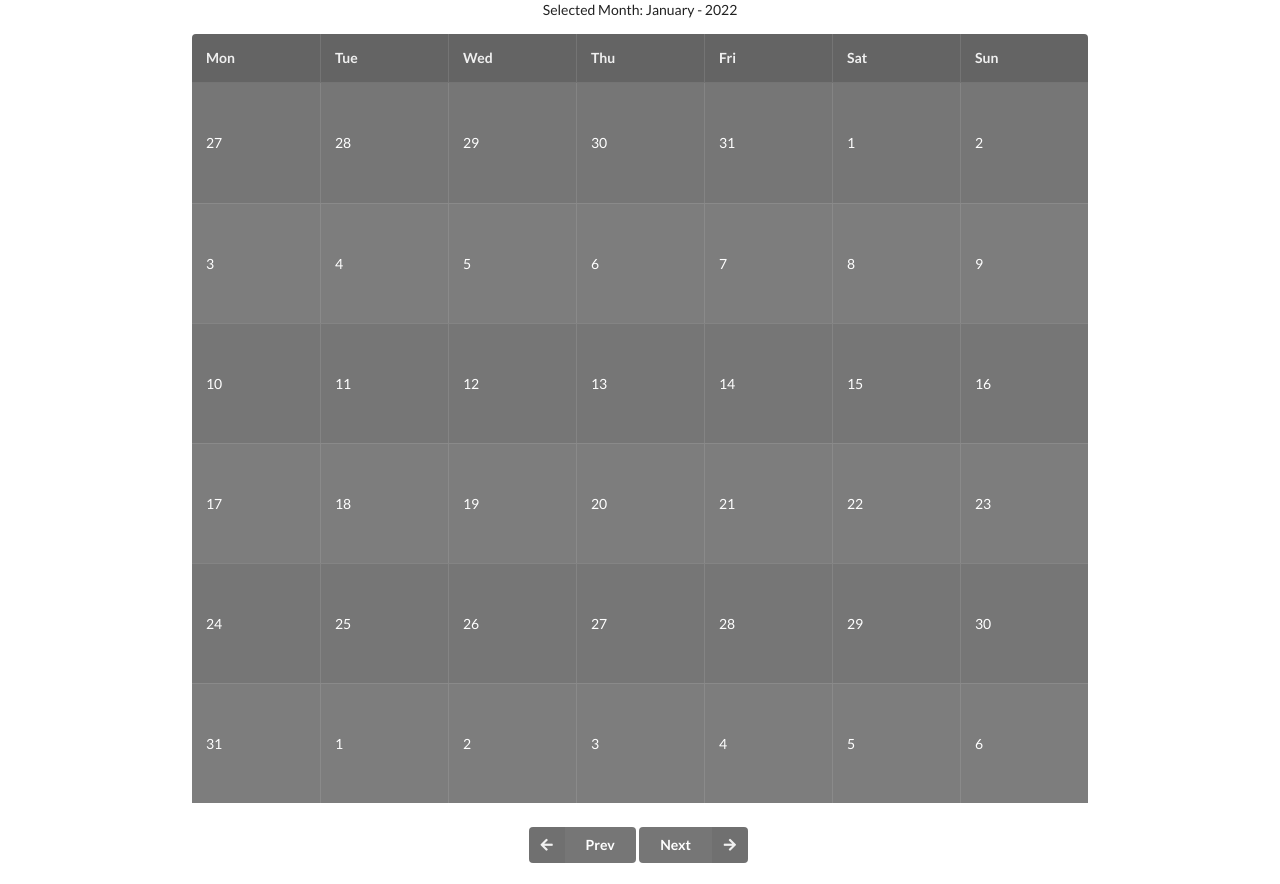
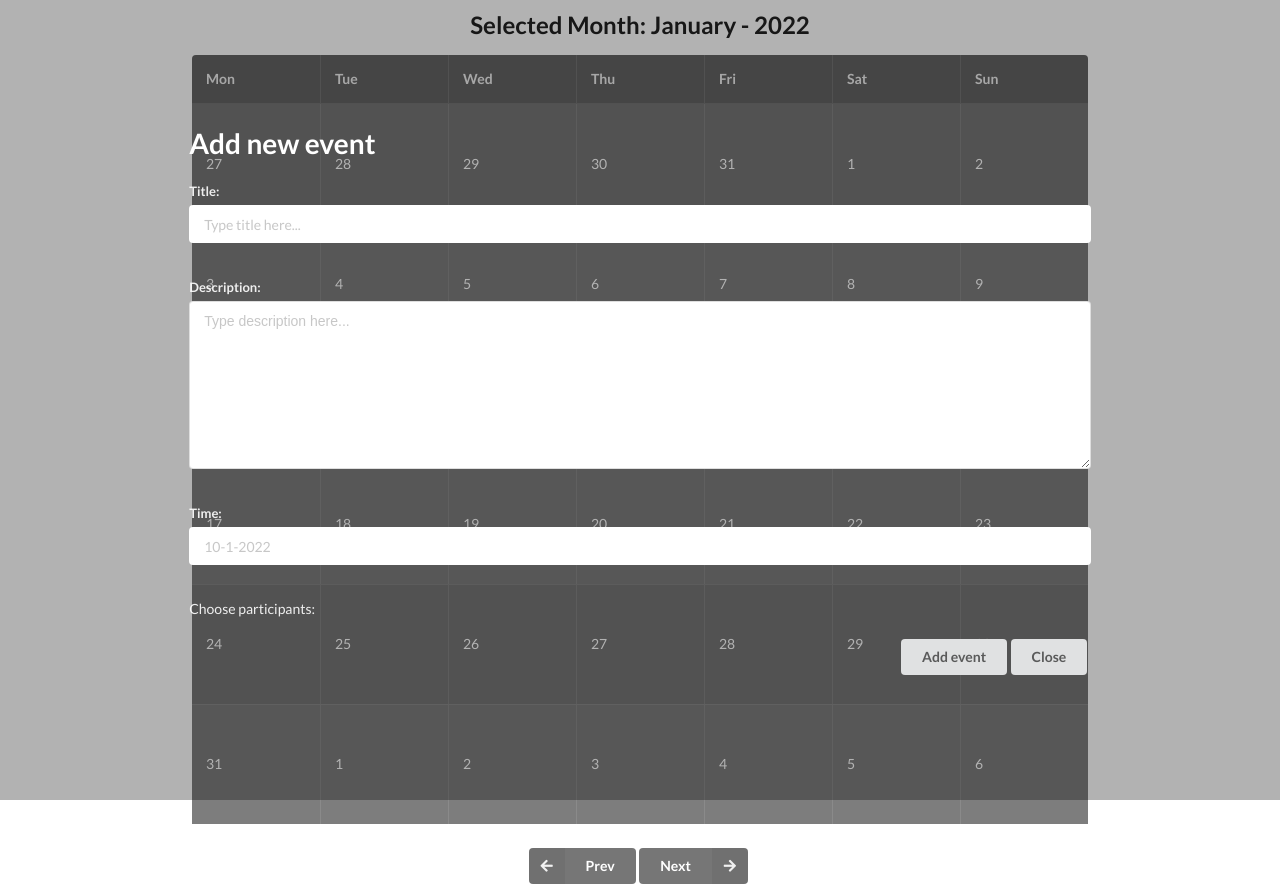
Before and after one commit to mi18145/Levi9-kalendar, a Next.js app in the folder calendar/: page / in a window 1280 px wide. Both pictures are taken after a click on the element "10". Before the commit the page ends 863 px from the top, so only its background shows below. Built offline with nearby package versions, Linux system fonts and the light colour scheme.

Commit message:
Added form

```diff
--- a/calendar/pages/Calendar/Calendar.js
+++ b/calendar/pages/Calendar/Calendar.js
@@ -1,6 +1,7 @@
-import React, { Fragment } from "react";
+import { React, Fragment, useState } from "react";
+import { useRouter } from "next/router";
+import Form from "../Form";
 import "semantic-ui-css/semantic.min.css";
-
 import useCalendar from "../api/useCalendar";
 import styles from "../../styles/Calendar.module.css";
 
@@ -19,15 +20,19 @@ export default function Calendar() {
     console.log(date);
   };
 
+  const [show, setShow] = useState(false);
+  const [date, setDate] = useState("1");
+
   return (
-    <Fragment>
+    <>
       <div className="ui center aligned container">
-        <p>
+        <h2 className="ui grey header" className={styles.date}>
+          {" "}
           Selected Month:{" "}
           {`${
             monthNames[selectedDate.getMonth()]
           } - ${selectedDate.getFullYear()}`}
-        </p>
+        </h2>
         <table className="ui grey inverted celled padded striped table">
           <thead>
             <tr>
@@ -45,7 +50,11 @@ export default function Calendar() {
                       <td
                         key={col.date}
                         className={styles.td}
-                        onClick={() => dateClickHandler(col.date)}
+                        onClick={() => {
+                          dateClickHandler(col.date);
+                          setShow(true);
+                          setDate(col.date);
+                        }}
                       >
                         {col.value}
                       </td>
@@ -53,7 +62,11 @@ export default function Calendar() {
                       <td
                         key={col.date}
                         className={styles.td}
-                        onClick={() => dateClickHandler(col.date)}
+                        onClick={() => {
+                          dateClickHandler(col.date);
+                          setShow(true);
+                          setDate(col.date);
+                        }}
                       >
                         {col.value}
                       </td>
@@ -70,17 +83,20 @@ export default function Calendar() {
             onClick={getPrevMonth}
           >
             Prev
-            <i aria-hidden="true" class="left arrow icon"></i>
+            <i aria-hidden="true" className="left arrow icon"></i>
           </button>
           <button
             className="ui icon right labeled grey button"
             onClick={getNextMonth}
           >
-            <i aria-hidden="true" class="right arrow icon"></i>
+            <i aria-hidden="true" className="right arrow icon"></i>
             Next
           </button>
         </div>
       </div>
-    </Fragment>
+      <div className={styles.form}>
+        <Form show={show} date={date} onClose={() => setShow(false)} />
+      </div>
+    </>
   );
 }
--- /dev/null
+++ b/calendar/pages/Form/Form.js
@@ -0,0 +1,92 @@
+import { React, useState } from "react";
+import "semantic-ui-css/semantic.min.css";
+import styles from "../../styles/Form.module.css";
+
+export default function Form(props) {
+  if (!props.show) {
+    return null;
+  }
+  const [title, setTitle] = useState("");
+  const [desc, setDesc] = useState("");
+  const [time, setTime] = useState("");
+  return (
+    <>
+      <div onClick={props.onClose} className={styles.center}>
+        <div
+          onClick={(e) => {
+            e.stopPropagation();
+          }}
+        >
+          <div className="ui center aligned container" className={styles.title}>
+            <h1>Add new event</h1>
+          </div>
+          <div className={styles.form}>
+            <form className="ui inverted form">
+              <br />
+              <div className="field">
+                <label>Title: </label>
+                <input
+                  type="text"
+                  placeholder="Type title here..."
+                  name="title"
+                  id="title"
+                  onChange={(e) => setTitle(e.target.value)}
+                />
+              </div>
+              <br />
+              <div className="field">
+                <label>Description: </label>
+                <textarea
+                  type="text"
+                  placeholder="Type description here..."
+                  name="description"
+                  id="description"
+                  onChange={(e) => setDesc(e.target.value)}
+                ></textarea>
+              </div>
+              <br />
+              <div className="field">
+                <label>Time: </label>
+                <input
+                  type="text"
+                  placeholder={props.date}
+                  name="time"
+                  id="time"
+                  onChange={(e) => setTime(e.target.value)}
+                />
+              </div>
+              <br />
+              <div>
+                <label>Choose participants: </label>
+                {/* <MultiSelect
+                  options={ucesnici}
+                  value={selected}
+                  onChange={setSelected}
+                  labelledBy="Select"
+                /> */}
+              </div>
+              <br />
+              <div className="ui right aligned container">
+                <button
+                  type="submit"
+                  onClick={props.onClose}
+                  className="ui button"
+                >
+                  Add event
+                </button>
+                <button
+                  onClick={() => {
+                    props.onClose;
+                  }}
+                  className="ui button"
+                >
+                  Close
+                </button>
+              </div>
+            </form>
+          </div>
+        </div>
+      </div>
+    </>
+  );
+}
--- /dev/null
+++ b/calendar/pages/Form/index.js
@@ -0,0 +1 @@
+export { default } from "./Form";
--- a/calendar/styles/Calendar.module.css
+++ b/calendar/styles/Calendar.module.css
@@ -35,3 +35,7 @@
   height: 50px;
   width: 10%;
 }
+
+.date {
+  padding-top: 10px;
+}
--- /dev/null
+++ b/calendar/styles/Form.module.css
@@ -0,0 +1,22 @@
+.center {
+  position: fixed;
+  top: 0px;
+  bottom: 0px;
+  left: 0px;
+  right: 0px;
+  display: flex;
+  justify-content: center;
+  align-items: center;
+  text-align: left;
+  background-color: rgba(0, 0, 0, 0.3);
+}
+
+.title {
+  padding-left: 10%;
+  color: white;
+}
+
+.form {
+  padding-left: 10%;
+  padding-right: 10%;
+}
```
